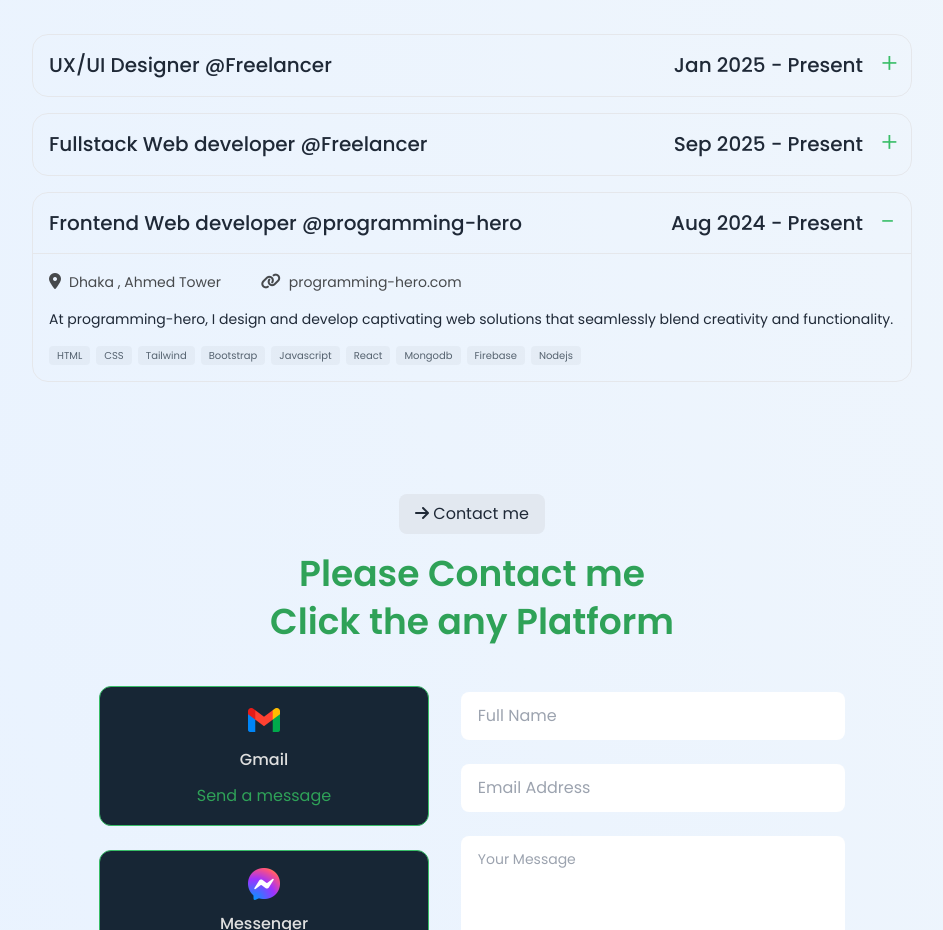
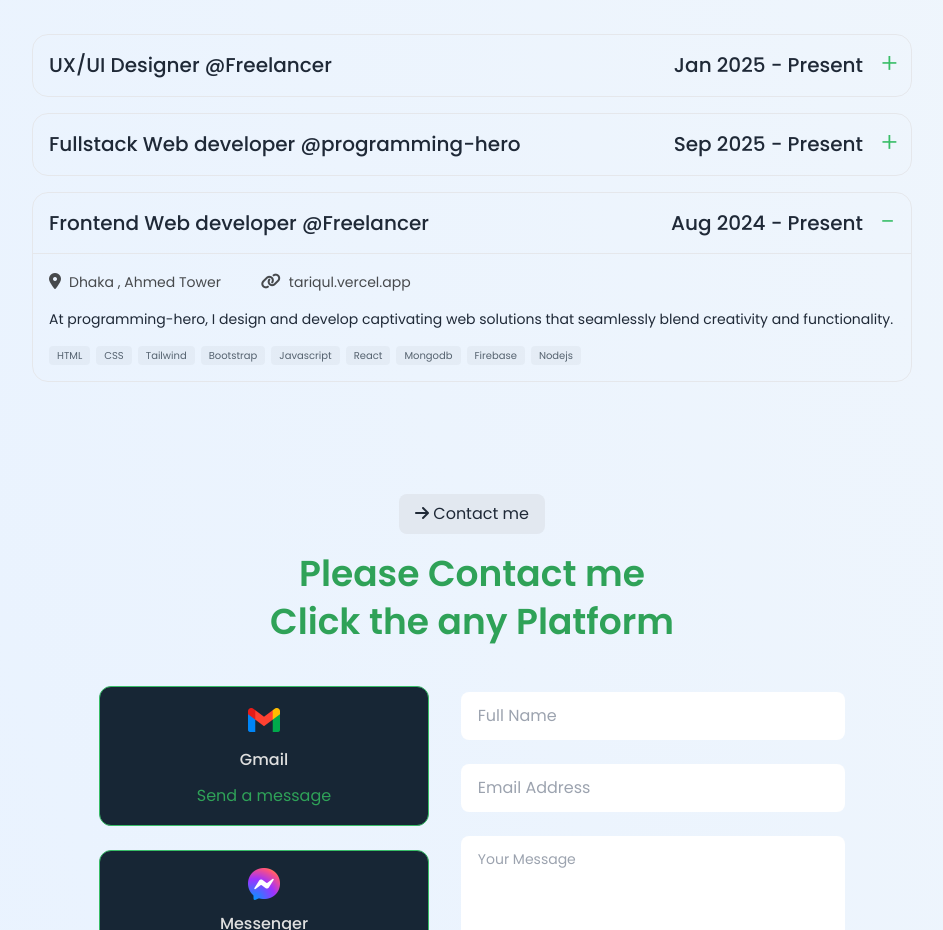
Before and after one commit to tariqul420/portfolio, a website: page index.html in a window 1280 px wide. Shown: the part 2620-3550 px from the top of the page, without its empty margins (168-1111 px from the left). Drawn offline with nearby package versions, Linux system fonts and the light colour scheme.

Commit message:
portfolio

```diff
--- a/index.html
+++ b/index.html
@@ -404,7 +404,7 @@
         <div class="collapse collapse-plus p-0 border border-solid w-11/12 lg:w-9/12 mt-4 dark:border-primary2">
           <input type="radio" name="my-accordion-3" checked="checked" />
           <div class="collapse-title md:text-xl text-base font-medium sm:leading-[30px] flex justify-between dark:text-white-lite">
-            <div>Fullstack Web developer <span class="max-sm:hidden">@Freelancer</span></div>
+            <div>Fullstack Web developer <span class="max-sm:hidden">@programming-hero</span></div>
             <div>Sep 2025 - Present</div>
           </div>
 
@@ -416,7 +416,7 @@
               </div>
               <div class="flex items-center justify-center gap-2">
                 <span><i class="fa-solid fa-link text-[#000000B3] dark:text-white-deep"></i></span>
-                <span class="text-xs sm:text-sm text-black/70 dark:text-white-deep"><a target="_blank" href="https://tariqul.vercel.app/">tariqul.vercel.app</a></span>
+                <span class="text-xs sm:text-sm text-black/70 dark:text-white-deep"><a target="_blank" href="https://www.programming-hero.com/">programming-hero.com</a></span>
               </div>
             </div>
             <div>
@@ -443,7 +443,7 @@
         <div class="collapse collapse-plus p-0 border border-solid w-11/12 lg:w-9/12 mt-4 dark:border-primary2">
           <input type="radio" name="my-accordion-3" checked="checked" />
           <div class="collapse-title md:text-xl text-base font-medium sm:leading-[30px] flex justify-between dark:text-white-lite">
-            <div>Frontend Web developer <span class="max-sm:hidden">@programming-hero</span></div>
+            <div>Frontend Web developer <span class="max-sm:hidden">@Freelancer</span></div>
             <div>Aug 2024 - Present</div>
           </div>
 
@@ -455,7 +455,7 @@
               </div>
               <div class="flex items-center justify-center gap-2">
                 <span><i class="fa-solid fa-link text-[#000000B3] dark:text-white-deep"></i></span>
-                <span class="text-xs sm:text-sm text-black/70 dark:text-white-deep"><a target="_blank" href="https://www.programming-hero.com/">programming-hero.com</a></span>
+                <span class="text-xs sm:text-sm text-black/70 dark:text-white-deep"><a target="_blank" href="https://tariqul.vercel.app/">tariqul.vercel.app</a></span>
               </div>
             </div>
             <div>
```
